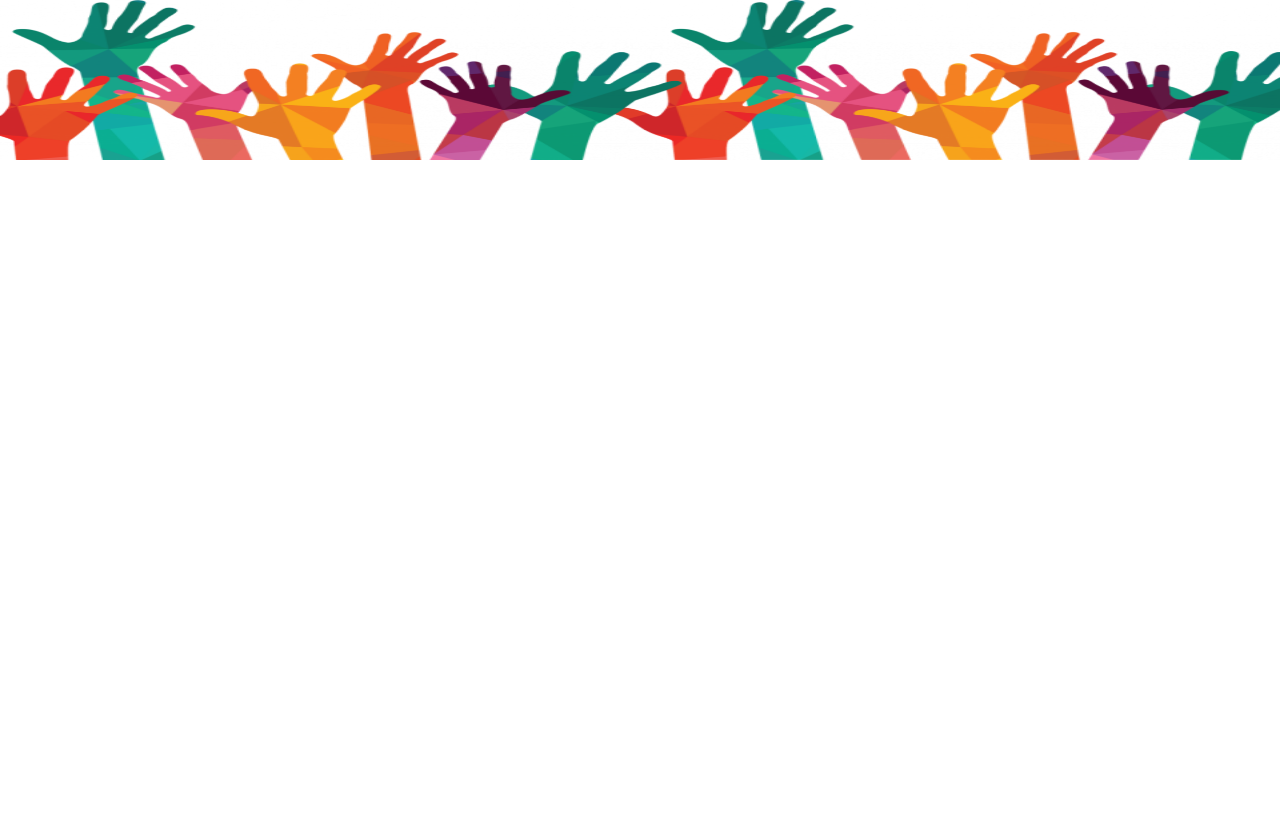
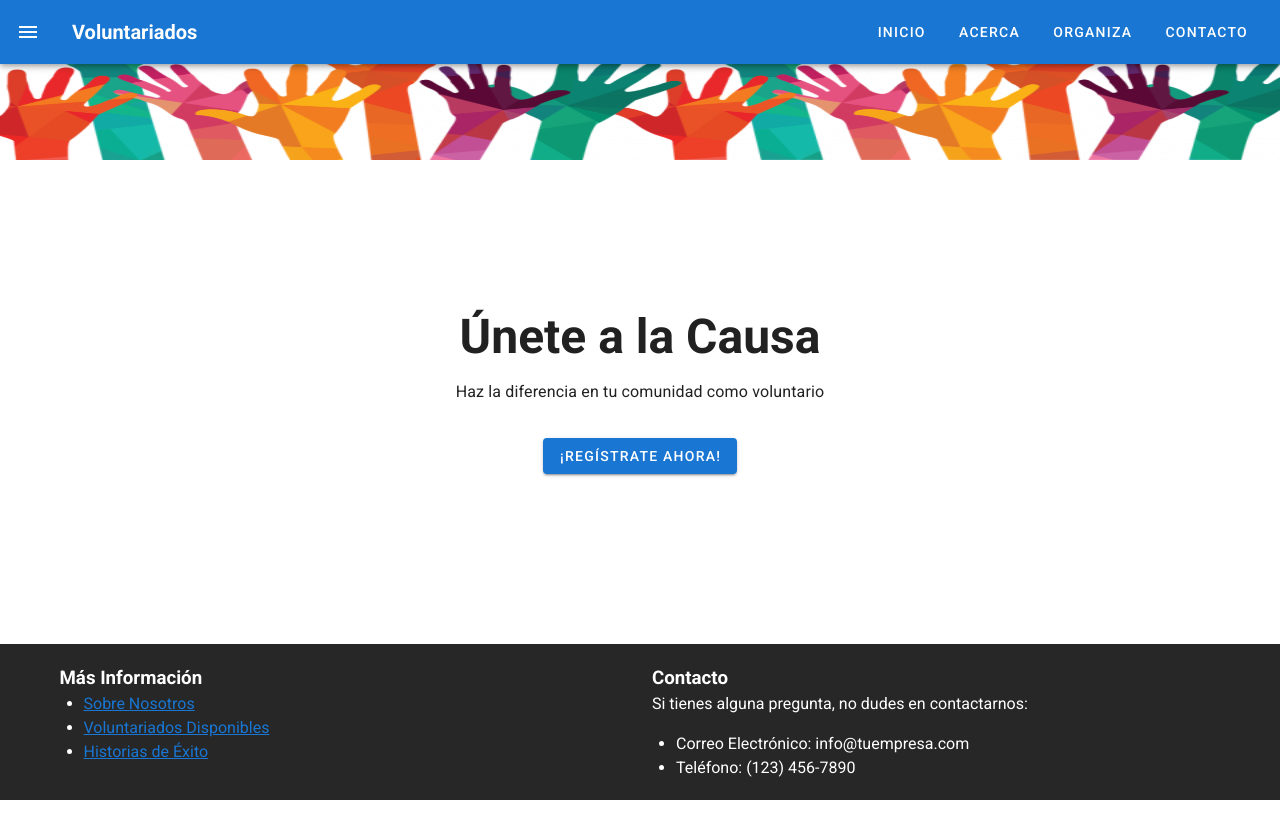
Before and after one commit to onlyG19/Lab1_TBD2023, a Nuxt app in the folder src/frontend/frontend-lab1/: page /main in a window 1280 px wide. Before the commit this address had no page. Shown: the top 838 px of the page. Before the commit the page ends 800 px from the top, so only its background shows below. Built offline with nearby package versions, Linux system fonts and the light colour scheme.

Commit message:
[José Llancamil] - Prototipo de vista main
Sujeta a cambios según así lo requiera el problema o diseño general de la aplicación.

```diff
--- /dev/null
+++ b/src/frontend/frontend-lab1/pages/main.vue
@@ -0,0 +1,58 @@
+<template>
+  <v-app>
+    <!-- Barra de navegación -->
+    <v-app-bar app color="primary" dark>
+      <v-app-bar-nav-icon @click.stop="drawer = !drawer"></v-app-bar-nav-icon>
+      <v-toolbar-title class="font-weight-bold">Voluntariados</v-toolbar-title>
+      <v-spacer></v-spacer>
+      <v-btn text to="/">Inicio</v-btn>
+      <v-btn text to="/acerca">Acerca</v-btn>
+      <v-btn text to="/organiza">Organiza</v-btn>
+      <v-btn text to="/contacto">Contacto</v-btn>
+    </v-app-bar>
+
+    <!-- Contenido principal -->
+    <v-main>
+      <v-container class="py-6 text-center">
+        <h1 class="display-2 font-weight-bold mb-4">Únete a la Causa</h1>
+        <p class="subtitle-1">Haz la diferencia en tu comunidad como voluntario</p>
+        <v-btn color="primary" class="mt-4" to="/registrarse">¡Regístrate Ahora!</v-btn>
+      </v-container>
+    </v-main>
+
+    <!-- Footer -->
+    <v-footer app class="pa-2" dark>
+      <v-container>
+        <v-row>
+          <v-col cols="12" sm="6">
+            <h3 class="font-weight-bold">Más Información</h3>
+            <ul>
+              <li><a href="/sobre-nosotros">Sobre Nosotros</a></li>
+              <li><a href="/voluntariados-disponibles">Voluntariados Disponibles</a></li>
+              <li><a href="/historias-de-exito">Historias de Éxito</a></li>
+            </ul>
+          </v-col>
+          <v-col cols="12" sm="6">
+            <h3 class="font-weight-bold">Contacto</h3>
+            <p>Si tienes alguna pregunta, no dudes en contactarnos:</p>
+            <ul>
+              <li>Correo Electrónico: info@tuempresa.com</li>
+              <li>Teléfono: (123) 456-7890</li>
+            </ul>
+          </v-col>
+        </v-row>
+      </v-container>
+    </v-footer>
+  </v-app>
+</template>
+
+<script>
+export default {
+  name: "Home",
+  data() {
+    return {
+      drawer: false, // Controla la apertura/cierre del cajón de navegación
+    };
+  },
+};
+</script>
```
